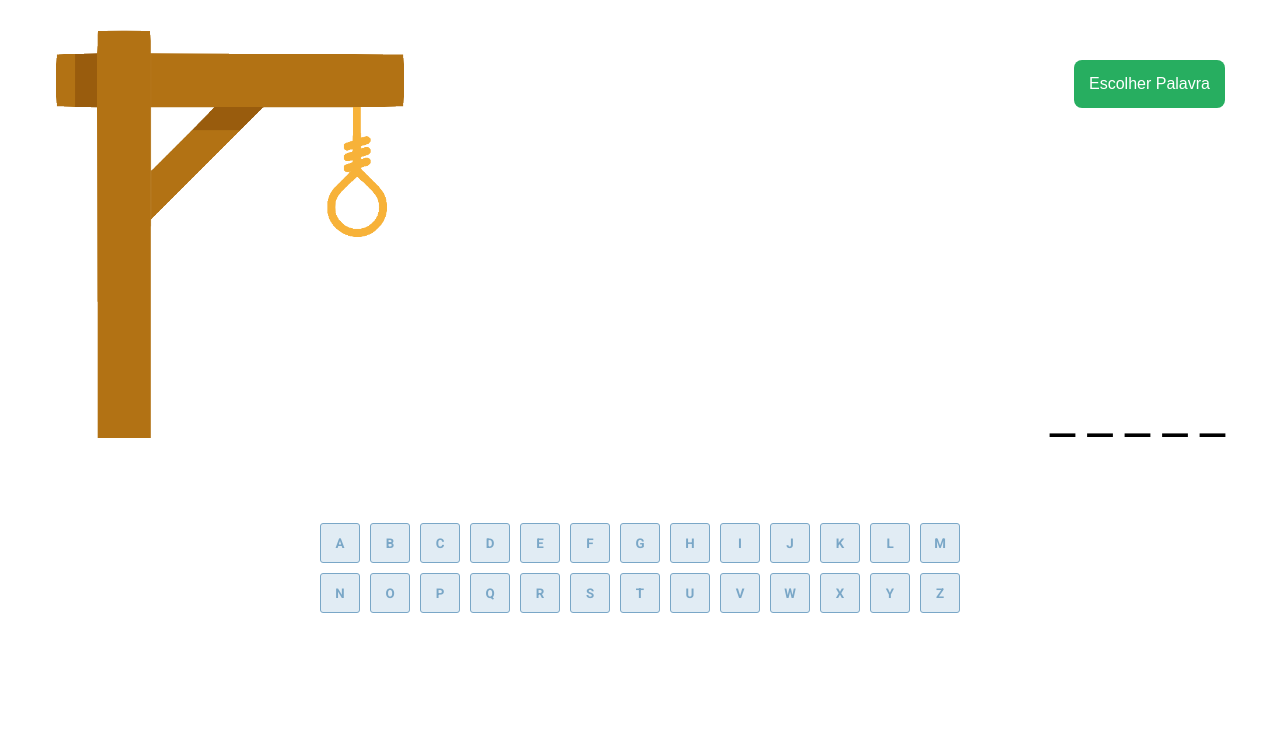
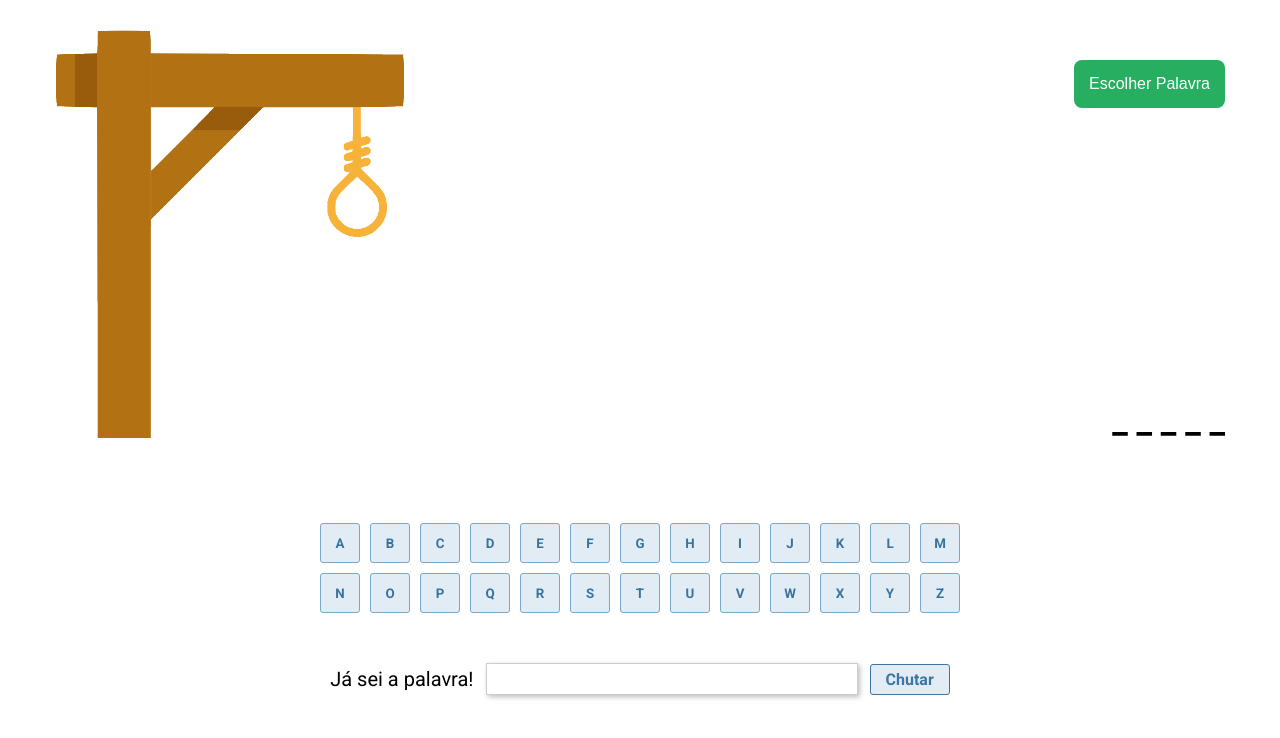
Before and after one commit to gsnorberto/projeto8-jogoforca, a React (Create React App) app: page / in a window 1280 px wide. Shown: the top 738 px of the page. Built offline with nearby package versions, Linux system fonts and the light colour scheme.

Commit message:
Versão com o componente 'Chute'

```diff
--- a/src/components/Chute/index.js
+++ b/src/components/Chute/index.js
@@ -1,7 +1,13 @@
-
+import { Container, Title, Input, Button, Row } from "./style"
 
 export default function () {
-    return(
-        <div></div>
-    )
+   return (
+      <Container>
+         <Row>
+            <Title>Já sei a palavra! </Title>
+            <Input />
+            <Button>Chutar</Button>
+         </Row>
+      </Container>
+   )
 }
--- a/src/components/Chute/style.js
+++ b/src/components/Chute/style.js
@@ -1 +1,47 @@
 import styled from "styled-components";
+
+export const Container = styled.div`
+    font-family: 'Roboto', sans-serif;
+    max-width: 1170px;
+    margin: 0 auto;
+    padding: 30px;
+`
+
+export const Title = styled.div`
+    font-size: 20px;
+    margin-right: 12px;
+`
+
+export const Input = styled.input`
+    height: 30px;
+    width: 350px;
+    margin-right: 12px;
+    border: 1px solid #CCCCCC;
+    box-shadow: 2px 2px 5px rgba(0, 0, 0, 0.25);
+    outline: none;
+    padding: 0 10px;
+`
+
+export const Button = styled.button`
+    font-family: 'Roboto', sans-serif;
+    font-size: 16px;
+    font-weight: bold;
+    color: #3C76A1;
+    border: 1px solid #3C76A1;
+    background-color: #E1ECF4;
+    border-radius: 3px;
+    padding: 5px 15px;
+
+    &:hover{
+        background-color: #3C76A1;
+        color: #FFFFFF;
+        cursor: pointer;
+    }
+
+`
+export const Row = styled.div`
+    display: flex;
+    justify-content: center;
+    align-items: center;
+    margin-top: 15px;
+`
--- a/src/components/Jogo/style.js
+++ b/src/components/Jogo/style.js
@@ -1,6 +1,7 @@
 import styled from "styled-components";
 
 export const Container = styled.div`
+    font-family: 'Roboto', sans-serif;
     max-width: 1170px;
     margin: 0 auto;
     padding: 30px;
@@ -44,6 +45,6 @@ export const Keys = styled.div`
 `
 
 export const Underline = styled.div`
-    font-size: 50px;
+    font-size: 35px;
     font-weight: 700;
 `
--- a/src/components/Letras/Btn/style.js
+++ b/src/components/Letras/Btn/style.js
@@ -16,10 +16,10 @@ export const Key = styled.button`
     }
     &.enabledButton{
         background-color: #E1ECF4;
-        color: #7AA7C7;
+        color: #39739D;
         &:hover{
             cursor: pointer;
-            background-color: #7AA7C7;
+            background-color: #39739D;
             color: #E1ECF4;
         }
     }
```
